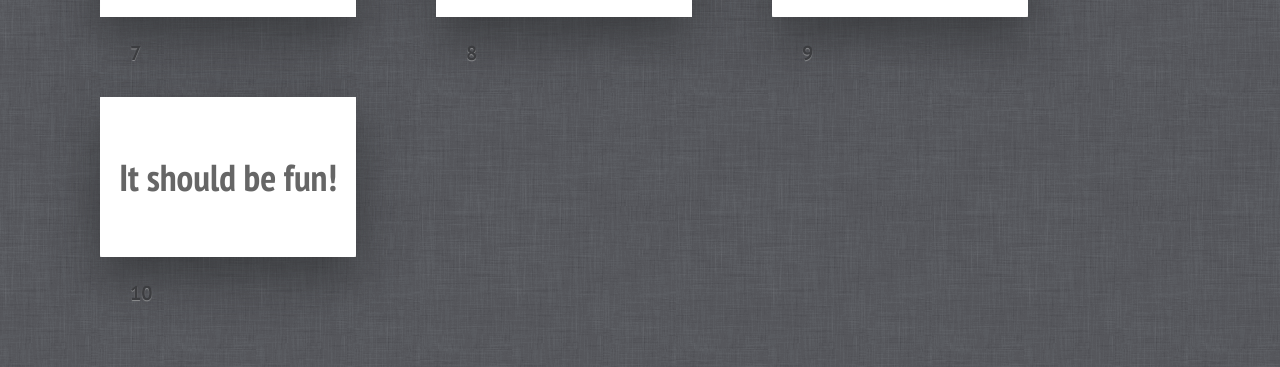
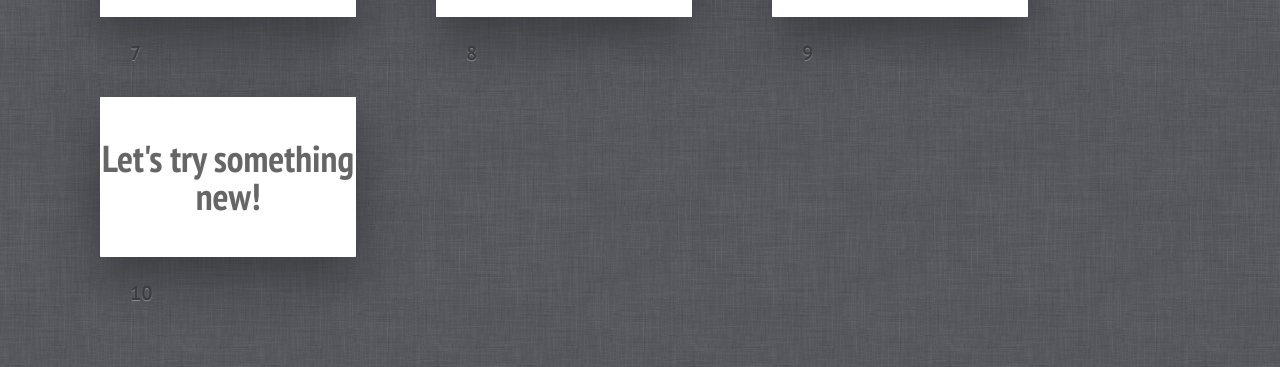
Before and after one commit to bratchenko/daeq.github.io, a plain HTML site: page talks/empover-developers/index.html in a window 1280 px wide. Shown: the part 803-1170 px from the top of the page. Drawn offline with Linux system fonts and the light colour scheme.

Commit message:
final slogan changed

```diff
--- a/talks/empover-developers/index.html
+++ b/talks/empover-developers/index.html
@@ -80,7 +80,7 @@
         <p>We'll try to work this way and see if it's better and what kind of problems we'll encounter.</p>
     </div></section>
     <section class="slide shout"><div>
-        <h2>It should be fun!</h2>
+        <h2>Let's try something new!</h2>
     </div></section>
     <!--
         To hide progress bar from entire presentation
```
